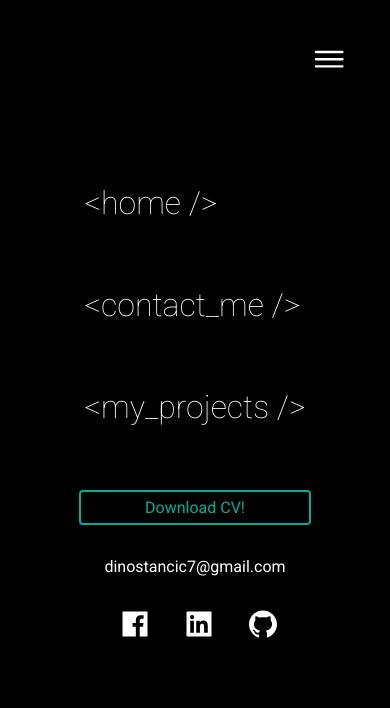
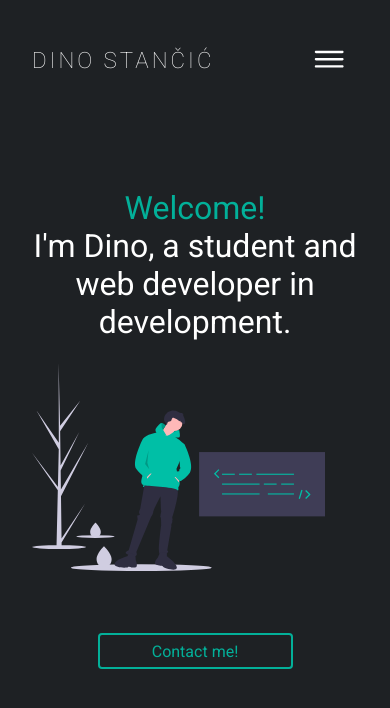
Before and after one commit to stancic/portfolio, a React (Create React App) app in the folder portfolio-frontend/: page / in a window 390 px wide. Shown: the top 708 px of the page. Built offline with nearby package versions, Linux system fonts and the light colour scheme; no server answers.

Commit message:
Created mobile menu and add cv view to button

```diff
--- a/portfolio-frontend/src/components/navigation-bar/mobile-navigation/MobileNavigation.js
+++ b/portfolio-frontend/src/components/navigation-bar/mobile-navigation/MobileNavigation.js
@@ -3,7 +3,6 @@ import React, { useState } from 'react'
 import { AiFillFacebook, AiFillGithub, AiFillLinkedin } from 'react-icons/ai'
 import { IoIosMenu, IoIosClose } from 'react-icons/io'
 import { Link } from 'react-router-dom'
-import Socials from '../../socials/Socials'
 
 //IMPORT DATA OBJECTS
 
@@ -22,33 +21,37 @@ function MobileNavigation({first_link, second_link, third_link}) {
 	}
 
 	return (
-		<div className="mobile-nav-container">
+		<div>
 			<div className="mobile-nav-icon-container" onClick={handleIconChange}>
 				<IoIosMenu className="menu-icon" style={iconState ? {opacity: 0} : {opacity: 1}}/>
 				<IoIosClose className="menu-icon"  style={iconState ? {opacity: 1} : {opacity: 0}}/>
 			</div>
-			<div className="mobile-nav-data-container">
+			<div className="mobile-nav-container" style={iconState ? {background: "black", marginLeft: "0px"} : {marginLeft: "3000px"}}>
+				<div className="mobile-nav-data-container" >
 					<div className="mobile-nav-links-container">
 						<ul className="mobile-links">
-						<Link to={first_link.link} className="first-mobile-link-item link">
+							<Link to={first_link.link} className="first-mobile-link-item link" onClick={() => setIconState(false)}>
 								<li>
 									{first_link.data}
 								</li>
 							</Link>
-						<Link to={second_link.link} className="second-mobile-link-item link">
+							<Link to={second_link.link} className="second-mobile-link-item link" onClick={() => setIconState(false)}>
 								<li >
 									{second_link.data}
 								</li>
 							</Link>
-						<Link to={third_link.link} className="third-mobile-link-item link">
+							<Link to={third_link.link} className="third-mobile-link-item link" onClick={() => setIconState(false)}>
 								<li>
 									{third_link.data}
 								</li>
 							</Link>
 						</ul>
 					</div>
+
 					<div className="mobile-nav-button-container">
+						<a href="https://drive.google.com/file/d/1PJA7rZpjLaAgJiENVXglDka1vQpi2RQq/view?usp=sharing" target="_blank" rel="noreferrer">
 							<button className="download-button">Download CV!</button>
+						</a>
 					</div>
 					<div className="mobile-nav-socials-and-mail-container">
 						<div className="mobile-nav-mail-container">
@@ -69,6 +72,7 @@ function MobileNavigation({first_link, second_link, third_link}) {
 					</div>
 				</div>
 			</div>
+		</div>
 	)
 }
 
--- a/portfolio-frontend/src/components/navigation-bar/mobile-navigation/mobilenavigation.scss
+++ b/portfolio-frontend/src/components/navigation-bar/mobile-navigation/mobilenavigation.scss
@@ -5,27 +5,29 @@
 }
 
 @media(max-width: $biggerIpad){
+	.mobile-nav-icon-container{
+		position: fixed;
+		top: 2.5em;
+		right: 5em;
+		color: white;
+		z-index: 11;
+		.menu-icon{
+			position: fixed;
+			transition: .3s all ease;
+			font-size: 2.4em;
+		}
+	}
 	.mobile-nav-container{
 		display: flex;
 		position: fixed;
 		justify-content: center;
 		align-items: center;
-		background-color: black;
 		color: white;
 		width: 100%;
 		height: 100%;
 		z-index: 10;
-		.mobile-nav-icon-container{
-			position: fixed;
-			display: block;
-			top: 2.5em;
-			right: 5em;
-			.menu-icon{
-				position: fixed;
-				transition: .3s all ease;
-				font-size: 2.4em;
-			}
-		}
+		transition: .5s all ease;
+		top: 0;
 		.mobile-nav-data-container{
 			display: flex;
 			flex-direction: column;
```
Lines whose indentation alone changed are shown as unchanged.
